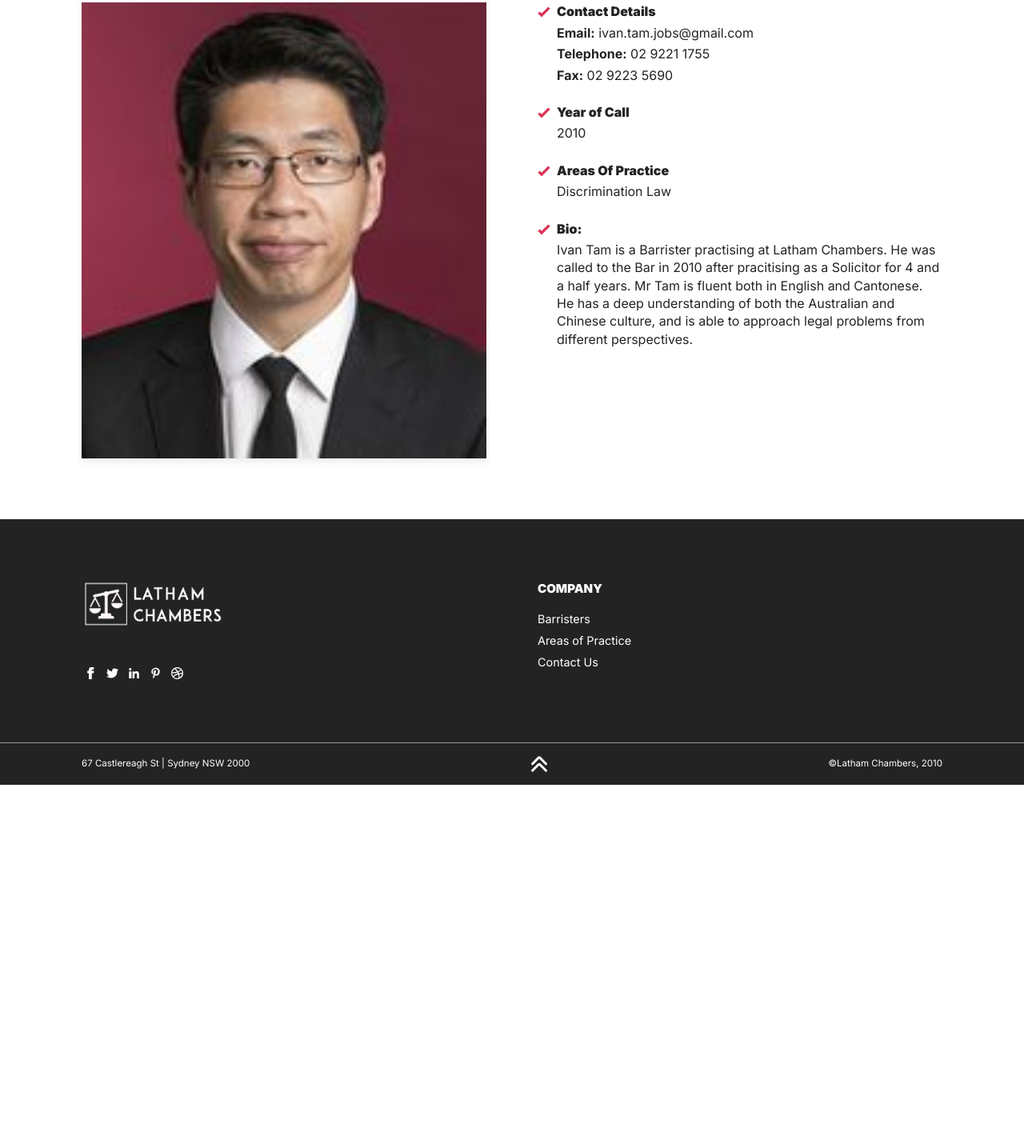
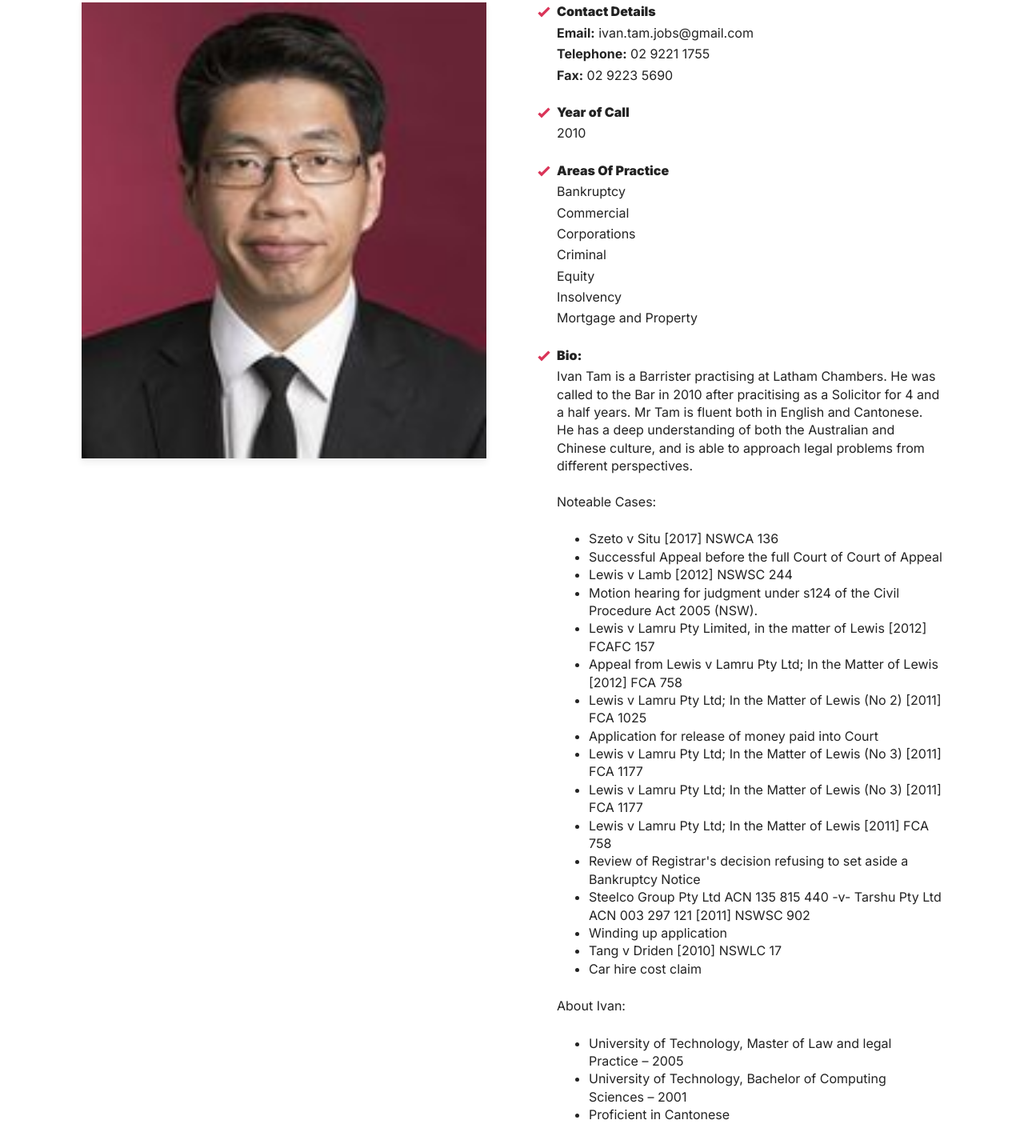
Before and after one commit to padthaiwidbeef/latham-chambers, a plain HTML site: page barristerPages/tam.html in a window 1280 px wide. Shown: the part 265-1700 px from the top of the page at 80% size. Before the commit the page ends 1246 px from the top, so only its background shows below. Drawn offline with Linux system fonts and the light colour scheme.

Commit message:
added some final changes

```diff
--- a/barristerPages/tam.html
+++ b/barristerPages/tam.html
@@ -164,7 +164,13 @@
                             </div>
                             <div class="ml-2">
                                 <h4 class="h5 mb-1">Areas Of Practice</h4>
-                                <p class="font-size-5 mb-4">Discrimination Law</p>
+                                <p class="font-size-5 mb-1">Bankruptcy</p>
+                                <p class="font-size-5 mb-1">Commercial</p>
+                                <p class="font-size-5 mb-1">Corporations</p>
+                                <p class="font-size-5 mb-1">Criminal</p>
+                                <p class="font-size-5 mb-1">Equity</p>
+                                <p class="font-size-5 mb-1">Insolvency</p>
+                                <p class="font-size-5 mb-4">Mortgage and Property</p>
                             </div>
                         </div>
 
@@ -185,7 +191,33 @@
 
                                     Mr Tam is fluent both in English and Cantonese. He has a deep understanding of both
                                     the Australian and Chinese culture, and is able to approach legal problems from
-                                    different perspectives. </p>
+                                    different perspectives. <br><br> Noteable Cases: </p>
+
+                                <ul class="font-size-5 mb-4">
+                                    <li>Szeto v Situ [2017] NSWCA 136</li>
+                                    <li>Successful Appeal before the full Court of Court of Appeal</li>
+                                    <li>Lewis v Lamb [2012] NSWSC 244</li>
+                                    <li>Motion hearing for judgment under s124 of the Civil Procedure Act 2005 (NSW).</li>
+                                    <li> Lewis v Lamru Pty Limited, in the matter of Lewis [2012] FCAFC 157</li>
+                                    <li>Appeal from Lewis v Lamru Pty Ltd; In the Matter of Lewis [2012] FCA 758</li>
+                                    <li>Lewis v Lamru Pty Ltd; In the Matter of Lewis (No 2) [2011] FCA 1025</li>
+                                    <li>Application for release of money paid into Court</li>
+                                    <li>Lewis v Lamru Pty Ltd; In the Matter of Lewis (No 3) [2011] FCA 1177</li>
+                                    <li>Lewis v Lamru Pty Ltd; In the Matter of Lewis (No 3) [2011] FCA 1177</li>
+                                    <li>Lewis v Lamru Pty Ltd; In the Matter of Lewis [2011] FCA 758</li>
+                                    <li>Review of Registrar's decision refusing to set aside a Bankruptcy Notice</li>
+                                    <li>Steelco Group Pty Ltd ACN 135 815 440 -v- Tarshu Pty Ltd ACN 003 297 121 [2011] NSWSC 902</li>
+                                    <li>Winding up application</li>
+                                    <li>Tang v Driden [2010] NSWLC 17</li>
+                                    <li>Car hire cost claim</li>
+                                </ul>
+
+                                <p  class="font-size-5 mb-4">About Ivan: </p>
+                                <ul class="font-size-5 mb-4">
+                                    <li>University of Technology, Master of Law and legal Practice – 2005</li>
+                                    <li>University of Technology, Bachelor of Computing Sciences – 2001</li>
+                                    <li>Proficient in Cantonese</li>
+                                </ul>
                             </div>
                         </div>
                     </div>
```
Also changed, not shown: areas-practice.html (+4 -1 lines), barristers.html (+1 -1 lines), index.html (+2 -2 lines).
